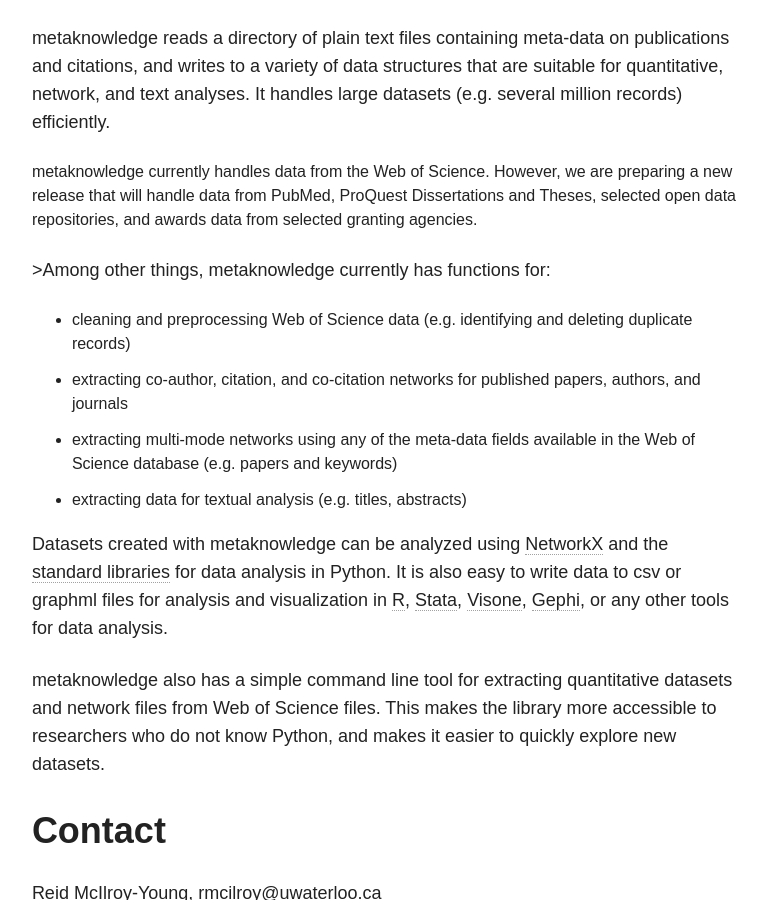
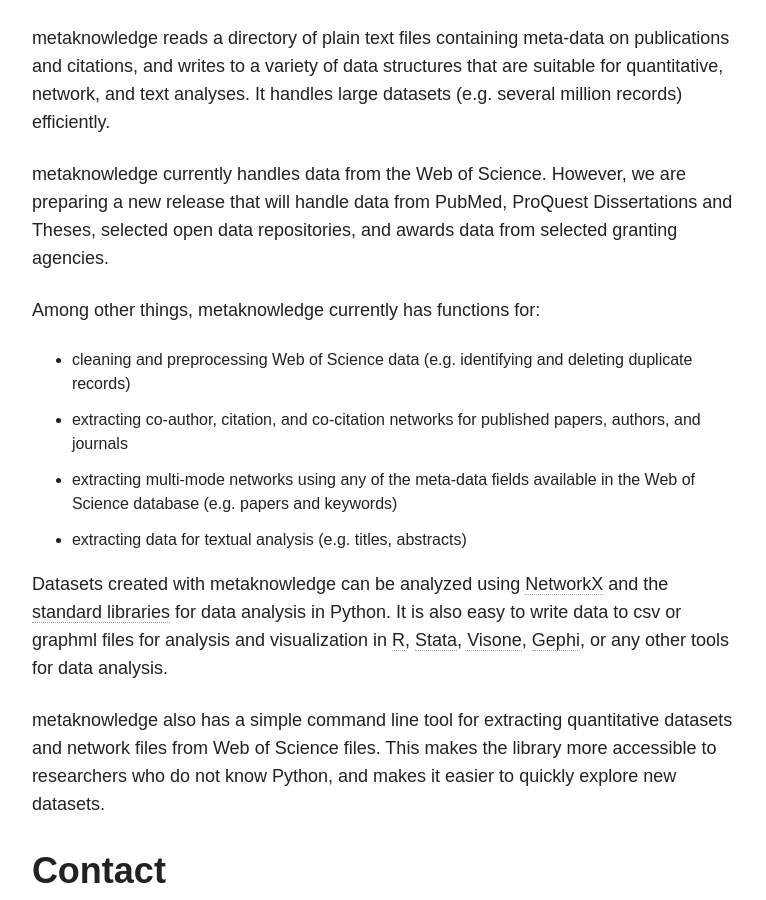
Before and after one commit to UWNETLAB/metaknowledge, a Jekyll site: the page built from index.html, in a window 1280 px wide and 900 px high, scrolled down 588 px. Shown: the whole window, without its empty margins (254-1020 px from the left). Built offline with Jekyll 4.4.1, drawn with Linux system fonts in a browser that asks for light colours; nearby versions of some CDN libraries.

Commit message:
removed extra >

```diff
--- a/index.html
+++ b/index.html
@@ -10,9 +10,9 @@
 
 <p>metaknowledge reads a directory of plain text files containing meta-data on publications and citations, and writes to a variety of data structures that are suitable for quantitative, network, and text analyses. It handles large datasets (e.g. several million records) efficiently. </p>
 
-<p></p>metaknowledge currently handles data from the Web of Science. However, we are preparing a new release that will handle data from PubMed, ProQuest Dissertations and Theses, selected open data repositories, and awards data from selected granting agencies. </p>
+<p>metaknowledge currently handles data from the Web of Science. However, we are preparing a new release that will handle data from PubMed, ProQuest Dissertations and Theses, selected open data repositories, and awards data from selected granting agencies. </p>
 
-<p>>Among other things, metaknowledge currently has functions for:</p>
+<p>Among other things, metaknowledge currently has functions for:</p>
 
 <ul>
   <li>cleaning and preprocessing Web of Science data (e.g. identifying and deleting duplicate records)</li>
```
